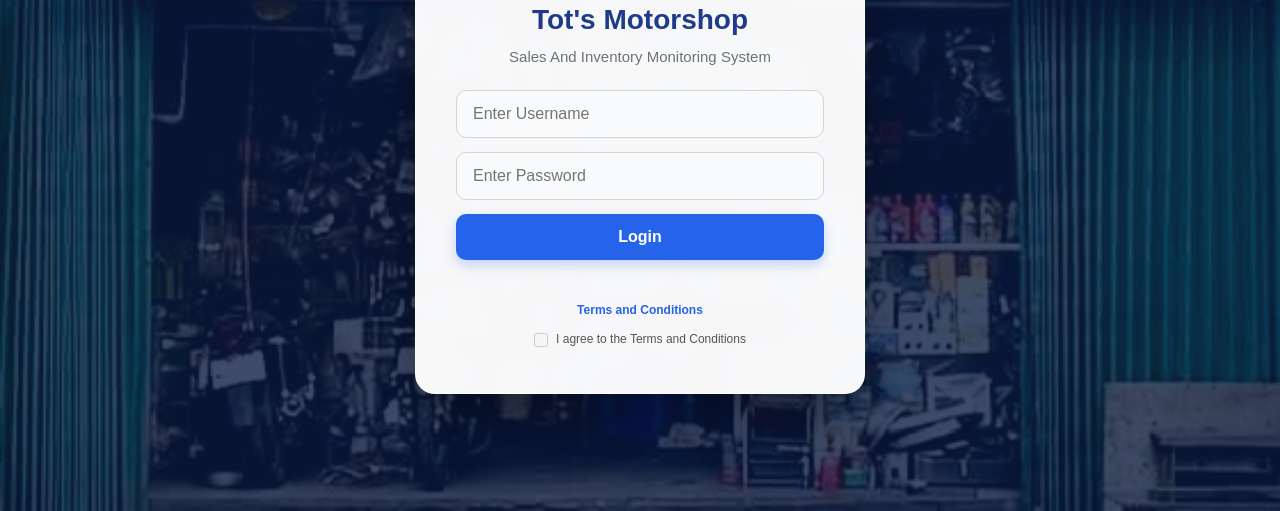
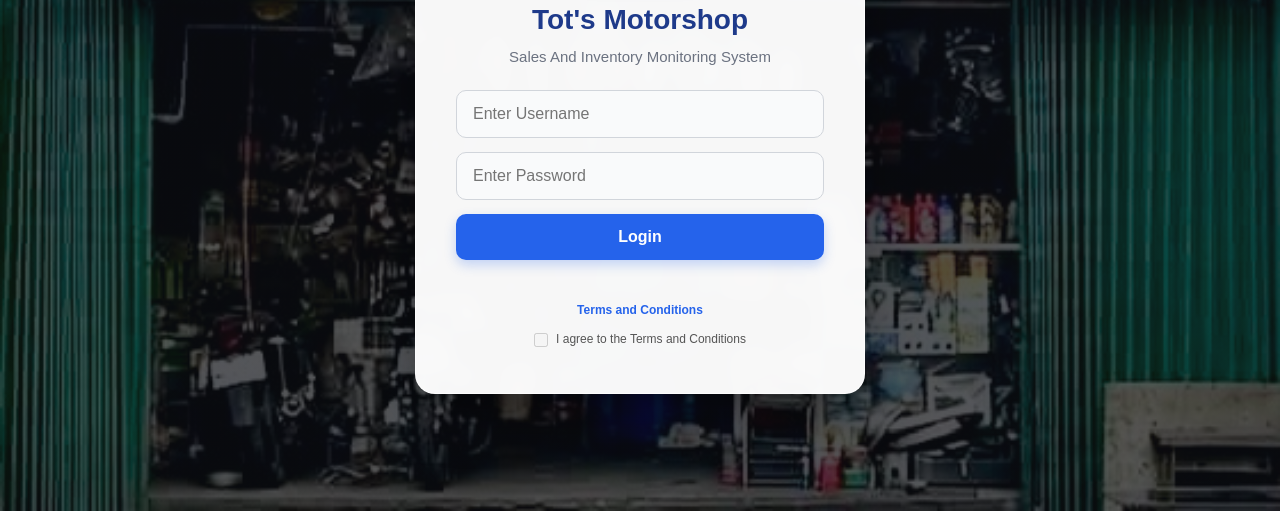
Before and after one commit to lesterjannlegaspi978-rgb/Tots-Motorcycle-Shop, a website: page Frontend/login.html in a window 1280 px wide. Shown: the part 289-800 px from the top of the page. Drawn offline with Linux system fonts and the light colour scheme.

Commit message:
Use neutral overlay instead of blue

```diff
--- a/Frontend/style.css
+++ b/Frontend/style.css
@@ -30,8 +30,8 @@ body::before {
 
     background-image:
         linear-gradient(
-            rgba(10, 25, 65, 0.78),
-            rgba(10, 25, 65, 0.78)
+            rgba(12, 14, 20, 0.7),
+            rgba(12, 14, 20, 0.7)
         ),
         url("images/tots-motorshop.jpg");
 
```
